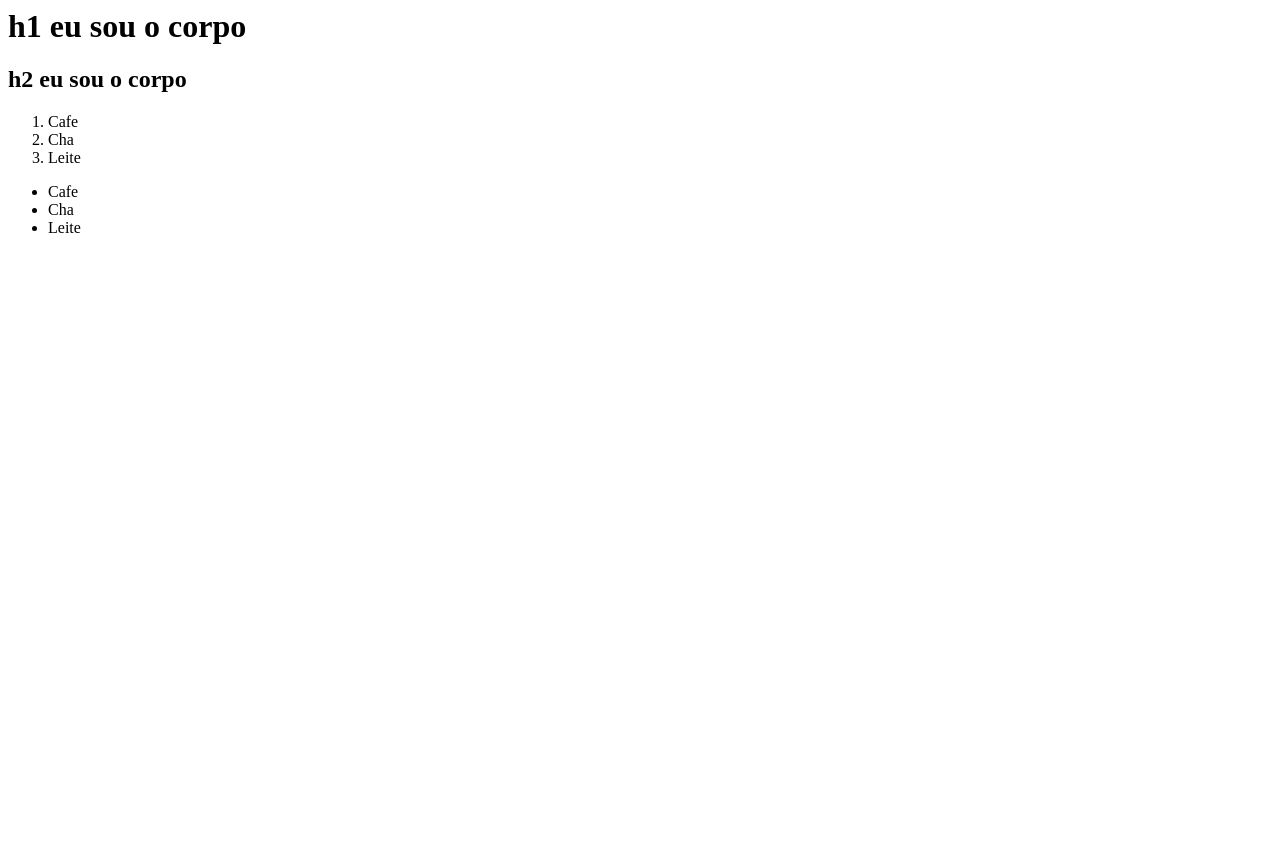
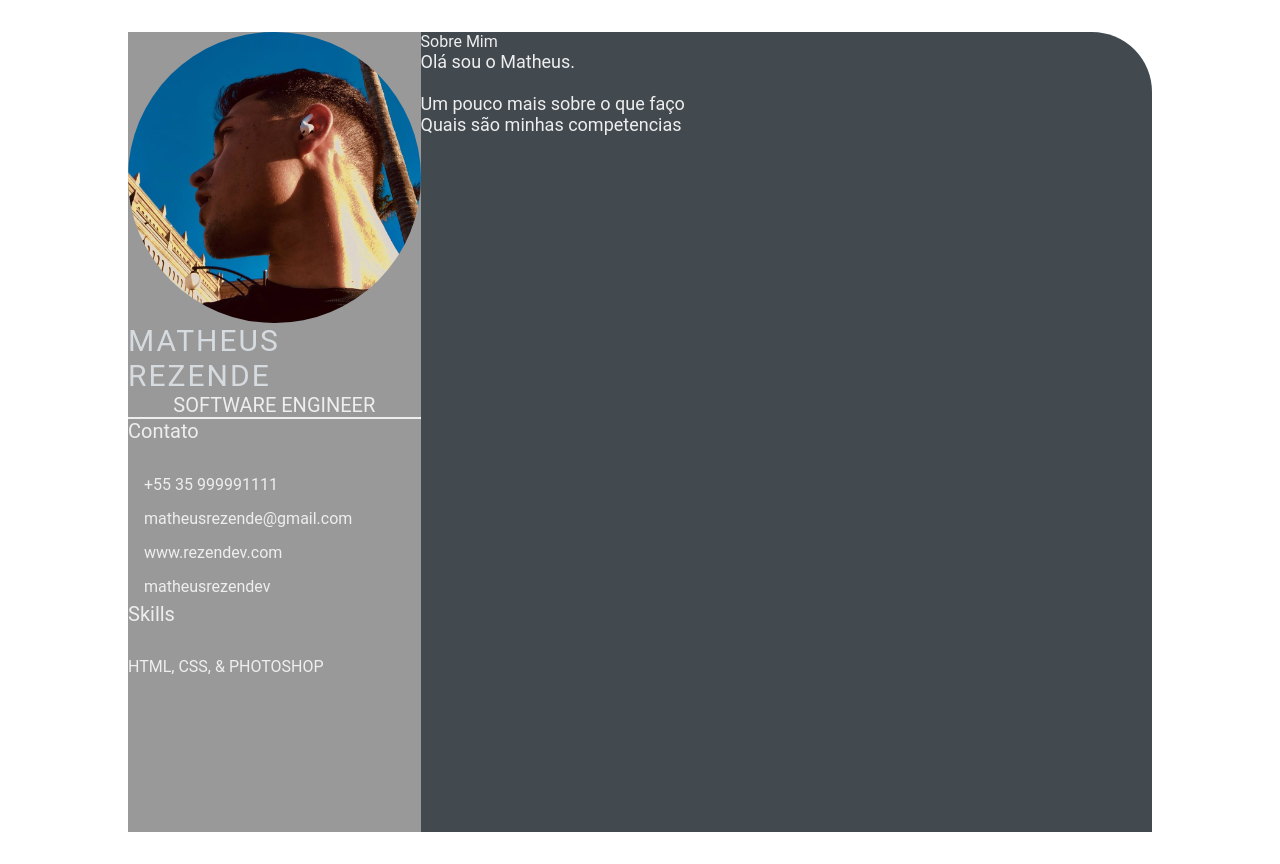
Before and after one commit to MatheusRezendev/matheusrezendev.github.io, a plain HTML site: page index.html in a window 1280 px wide. Before the commit the page ends 800 px from the top, so only its background shows below. Drawn offline with Linux system fonts and the light colour scheme.

Commit message:
feature: add style.css and img/ (#2)

```diff
--- a/index.html
+++ b/index.html
@@ -1,21 +1,51 @@
-<html>
-    <head>
-        <title>
-            Olá, eu sou a cabeça
-        </title>
-    </head>
-    <body>
-     <h1>h1 eu sou o corpo</h1>
-     <h2>h2 eu sou o corpo</h2>
-    </body>
-    <ol>
-     <li>Cafe</li>
-     <li>Cha</li>
-     <li>Leite</li>
-    </ol>
-    <ul>
-     <li>Cafe</li>
-     <li>Cha</li>
-     <li>Leite</li>
-    </ul>
+<html lang="en">
+<head>
+    <meta charset="UTF-8">
+    <meta http-equiv="X-UA-Compatible" content="IE=edge">
+    <meta name="viewport" content="width=device-width, initial-scale=1.0">
+    <title>Matheus Rezende</title>
+
+    <link rel="stylesheet" href="style.css">
+
+</head>
+<body>
+    <mains class="resume-contents">
+        <section class="left-section">
+            <section class="left-section-content">
+                <div class="profile">
+                    <img class="profile-image" src="img/profile-image.jpg" alt="Profile image">
+                    <p class="name">Matheus Rezende</p>
+                    <p class="profession">Software Engineer</p>
+                </div>
+                <div class="contact-info">
+                    <p class="left-title">Contato</p>
+                    <ul>
+                        <li><i class="fa fa-phone"></i>+55 35 999991111</li>
+                        <li><i class="fa fa-envelope"></i>matheusrezende@gmail.com</li>
+                        <li><i class="fa fa-globe"></i>www.rezendev.com</li>
+                        <li><i class="fa fa-github"></i>matheusrezendev</li>
+                    </ul>
+                </div>
+                <div class="skills">
+                    <p class="left-title">Skills</p>
+                    <ul>
+                        <li><p>HTML, CSS, & PHOTOSHOP</p></li>
+                    </ul>
+                </div>
+            </section>
+        </section>
+        <section class="right-section"
+            <div class="right-sections-contents">
+                <section class="about gap">
+                    <div class="right-title">Sobre Mim</div>
+                        <p class="about-me-contents">
+                        Olá sou o Matheus.<br>
+                        <br> Um pouco mais sobre o que faço
+                        <br> Quais são minhas competencias
+                    </p>
+                </section>
+            </div>
+        </section>
+    </mains>
+</body>
 </html>
--- /dev/null
+++ b/style.css
@@ -0,0 +1,103 @@
+*{
+    margin: 0;
+    padding: 0;
+    box-sizing: border-box;
+    list-style: none;
+    font-family: 'Roboto', sans-serif;
+}
+
+.resume-contents {
+    min-height: 100vh;
+    width: 80%;
+    margin: 2rem auto;
+    display: grid;
+    grid-template-columns: repeat(7, 1fr);
+}
+
+.left-section {
+    grid-column: span 2;
+    height: 100%;
+    background-color: #999999;
+}
+
+.right-section {
+    grid-column: span 5;
+    height: 100%;
+    background-color: #424a50;
+    border-radius: 0px 60px 0px 0px;
+}
+
+.left-section-contents{
+    padding: 2rem 2rem;
+}
+
+.profile {
+    width: 100%;
+    border-bottom: 2px solid #eeeeee;
+}
+
+.profile .profile-image {
+    width: 100%;
+    border-radius: 100%;
+}
+
+.name {
+    color: #D6DBDF;
+    font-size: 30px;
+    letter-spacing: 2px;
+    text-transform: uppercase;
+}
+
+.profession {
+    color: #eeeeee;
+    font-size: 20px;
+    text-transform: uppercase;
+    text-align: center;
+}
+
+/* .contact-info { border-bottom: 2px solid #1B2631; } */
+.left-title {
+    color: #eeeeee;
+    font-size: 20px;
+}
+
+.contact-info ul {
+    padding-top: 1.5rem;
+}
+
+.contact-info ul li,
+.references ul li {
+    padding: .4rem 0;
+    color: #eeeeee;
+}
+
+.contact-info ul li i,
+.references ul li i {
+    padding-right: 1rem;
+    font-size: 18px;
+    color: #eeeeee;
+}
+
+.skills ul {
+    padding-top: 1.5rem;
+}
+.skills ul li p {
+    padding: .4rem 0;
+    color: #eeeeee;
+}
+
+.right-section-contents {
+    padding: 2rem 2rem;
+}
+
+.right-title {
+    color: #eeeeee;
+}
+
+.gap {
+    padding-bottom: 2rem;
+}
+.about-me-contents {
+    font-size: 18px;
+    color: #eeeeee;
+}
```
Also changed, not shown: img/profile-image.jpg (added).
